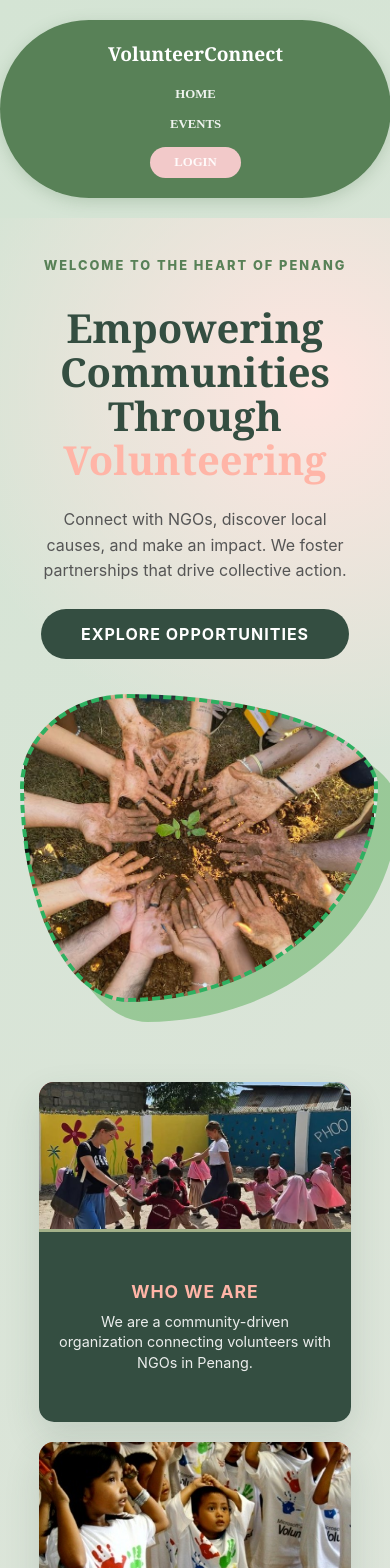
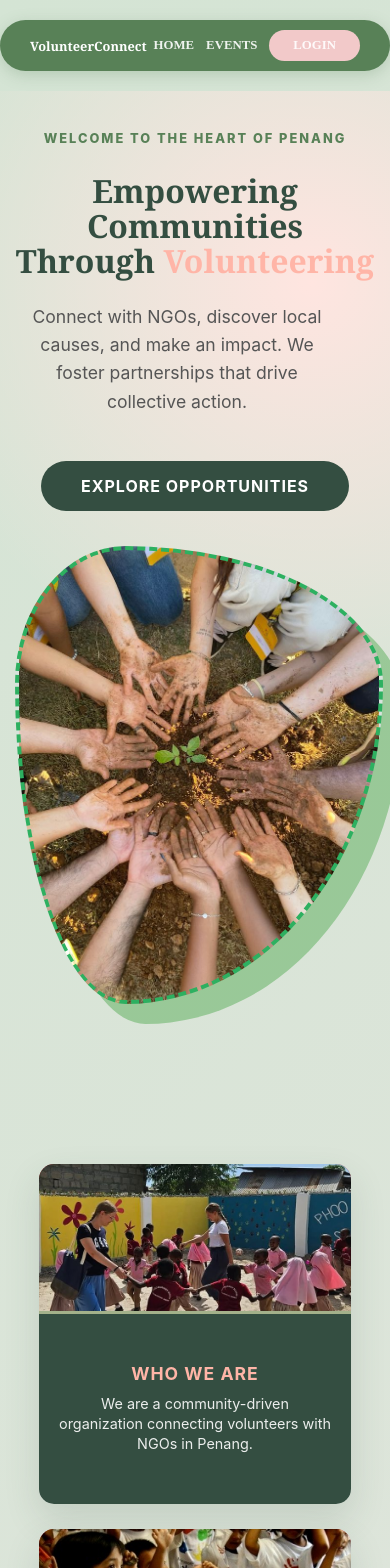
Before and after one commit to syamie66/volunteerconnect, a React (Create React App) app: page / in a window 390 px wide. Shown: the top 1568 px of the page. Built offline with nearby package versions, Linux system fonts and the light colour scheme; no server answers.

Commit message:
adjust css

```diff
--- a/src/styles.css
+++ b/src/styles.css
@@ -735,161 +735,116 @@ body {
 }
 
 /* =========================================
-   MOBILE OPTIMIZATION (Add to bottom of file)
+   MOBILE OPTIMIZATION (UPDATED)
    ========================================= */
 
-@media screen and (max-width: 768px) {
+@media screen and (max-width: 900px) {
 
-  /* 1. GLOBAL FIXES */
+  /* --- 1. GLOBAL FIXES --- */
   body {
-    /* "fixed" background often breaks on mobile browsers, scroll is smoother */
     background-attachment: scroll;
+    overflow-x: hidden; /* Prevents side scrolling */
   }
 
-  /* 2. NAVBAR (Stacking the pill) */
-  .rounded-nav {
-    flex-direction: column;
-    padding: 20px;
-    gap: 15px;
-    width: 90%; /* Prevent it touching edges */
-    height: auto;
+  /* --- 2. NAVBAR (FORCE HORIZONTAL LAYOUT) --- */
+  /* We shrink elements to make them fit in a row */
+  .home-container-unique .rounded-nav {
+    flex-direction: row !important; /* Force Row */
+    width: 96% !important;          /* Use full width */
+    padding: 8px 10px !important;   /* Reduce padding */
+    gap: 5px !important;
+    justify-content: space-between;
+    border-radius: 50px;            /* Keep pill shape */
   }
 
-  .nav-links {
+  /* Shrink Links */
+  .home-container-unique .nav-links {
+    gap: 8px !important;
+    display: flex !important;
+    flex-direction: row !important;
+  }
+
+  .home-container-unique .nav-links a {
+    font-size: 0.6rem !important; /* Tiny text */
+    padding: 0;
+  }
+
+  /* Shrink Logo */
+  .logo-text {
+    font-size: 0.8rem !important;
+    display: block; /* Ensure it stays visible */
+  }
+  .logo-badge {
+    font-size: 0.5rem !important;
+    padding: 1px 4px;
+  }
+
+  /* Shrink Button */
+  .home-container-unique .pill-cta {
+    padding: 6px 12px !important;
+    font-size: 0.6rem !important;
+    white-space: nowrap;
+  }
+
+  /* --- 3. FOOTER (FORCE GRID LAYOUT) --- */
+  .custom-footer {
+    padding: 20px 10px;
+  }
+
+  .footer-hero {
+    flex-direction: row !important; /* Keep side by side */
+    justify-content: space-between;
+    gap: 10px;
+    align-items: center;
+  }
+
+  .hero-email a {
+    font-size: 0.9rem !important; /* Scale down */
+  }
+  .hero-phone {
+    font-size: 0.9rem !important; /* Scale down */
+  }
+
+  .footer-details-grid {
+    /* Force 4 columns by overriding the minmax */
+    grid-template-columns: repeat(4, 1fr) !important;
+    gap: 5px !important;
+    text-align: left; /* Keep alignment */
+  }
+
+  /* Make footer text very small to fit 4 columns */
+  .label { font-size: 8px !important; }
+  .highlight { font-size: 9px !important; }
+  .muted { font-size: 8px !important; }
+  .nav-item { font-size: 9px !important; }
+
+  .footer-bottom {
+    flex-direction: row !important; /* Keep horizontal */
+    font-size: 9px !important;
+  }
+
+  /* --- 4. BODY CONTENT (Still stack this for readability) --- */
+  /* We still stack the main content because otherwise it's unreadable */
+
+  .home-container-unique .hero-section {
     flex-direction: column;
-    gap: 15px;
+    padding: 40px 15px;
     text-align: center;
+  }
+
+  .home-container-unique .display-serif { font-size: 2rem; }
+
+  .home-container-unique .hero-image-wrapper {
+    display: block;
     width: 100%;
   }
 
-  .nav-logo-group {
-    margin-bottom: 5px;
-  }
+  .home-container-unique .mission-section { margin-top: 0; }
+  .home-container-unique .mission-grid { grid-template-columns: 1fr; }
 
-  /* 3. HERO SECTION */
-  .home-container-unique .hero-section {
-    flex-direction: column;
-    padding: 40px 20px 60px; /* Reduce padding */
-    text-align: center;
-    gap: 30px;
-  }
+  .home-container-unique .involved-header { flex-direction: column; }
+  .home-container-unique .steps-grid { grid-template-columns: 1fr; }
 
-  .home-container-unique .display-serif {
-    font-size: 2.5rem; /* Shrink big text so it doesn't overflow */
-  }
-
-  .home-container-unique .hero-subtext {
-    font-size: 1rem;
-    margin: 0 auto 40px; /* Center alignment */
-  }
-
-  .home-container-unique .hero-image-wrapper {
-    /* If you want to show the image on mobile, change 'none' to 'flex' */
-    /* and set width to 100%. If hiding is preferred, keep as is. */
-    display: block;
-    width: 100%;
-    margin-top: 20px;
-  }
-
-  .home-container-unique .blob-image-placeholder {
-    height: 300px; /* Smaller blob for phone */
-  }
-
-  /* 4. MISSION CARDS (Remove overlap) */
-  .home-container-unique .mission-section {
-    margin-top: 0; /* Remove negative margin overlap */
-    padding-top: 20px;
-    padding-bottom: 40px;
-  }
-
-  .home-container-unique .mission-grid {
-    grid-template-columns: 1fr; /* Stack cards 1 per row */
-    gap: 20px;
-  }
-
-  /* 5. GET INVOLVED / STEPS */
-  .home-container-unique .get-involved-section {
-    padding: 40px 20px;
-    text-align: center;
-  }
-
-  .home-container-unique .involved-header {
-    flex-direction: column;
-    align-items: center;
-    text-align: center;
-  }
-
-  .home-container-unique .involved-header h2 {
-    font-size: 2.2rem;
-  }
-
-  .home-container-unique .steps-grid {
-    grid-template-columns: 1fr; /* Stack steps vertically */
-  }
-
-  .home-container-unique .step-item {
-    min-height: auto; /* Let content dictate height */
-    align-items: center; /* Center content */
-    text-align: center;
-    padding: 30px 20px;
-  }
-
-  /* 6. SDG SECTION */
-  .sdg-section {
-    padding: 3rem 1.5rem;
-  }
-
-  .sdg-header-left {
-    text-align: center;
-  }
-
-  .sdg-header-left h2 {
-    font-size: 2rem;
-  }
-
-  .sdg-row {
-    flex-direction: column; /* Stack items vertically */
-    gap: 2.5rem;
-  }
-
-  .sdg-item {
-    flex-direction: column; /* Icon on top, text below */
-    align-items: center;
-    text-align: center;
-  }
-
-  /* 7. TEAM SECTION */
-  .home-container-unique .team-grid {
-    grid-template-columns: 1fr; /* 1 person per row on phone */
-    gap: 40px;
-  }
-
-  /* 8. FOOTER */
-  .custom-footer {
-    padding: 30px 20px;
-  }
-
-  .footer-hero {
-    flex-direction: column;
-    align-items: center;
-    text-align: center;
-    gap: 20px;
-  }
-
-  .hero-email a, .hero-phone {
-    font-size: 1.2rem; /* Make email fit screen */
-    word-break: break-word; /* Ensure long emails don't break layout */
-  }
-
-  .footer-details-grid {
-    grid-template-columns: 1fr; /* Stack footer columns */
-    text-align: center;
-    gap: 30px;
-  }
-
-  .footer-bottom {
-    flex-direction: column-reverse; /* Copyright at bottom, social on top */
-    gap: 20px;
-    text-align: center;
-  }
+  .sdg-row { flex-direction: column; }
+  .home-container-unique .team-grid { grid-template-columns: repeat(2, 1fr); gap: 15px; }
 }
```
